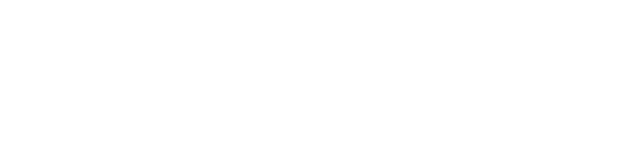
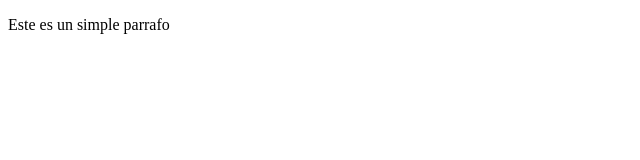
Before and after one commit to laderalibre/laderalibre.github.io, a plain HTML site: page index.html in a window 1280 px wide. Shown: the whole page, without its empty margins (0-640 px from the left). Drawn offline with Linux system fonts and the light colour scheme.

Commit message:
Update index.html

```diff
--- a/index.html
+++ b/index.html
@@ -5,6 +5,6 @@
     <title>Mi pagina de prueba</title>
   </head>
   <body>
-    <title>Mi pagina de prueba</title>
+    <p>Este es un simple parrafo</p>
   </body>
 </html>
```
